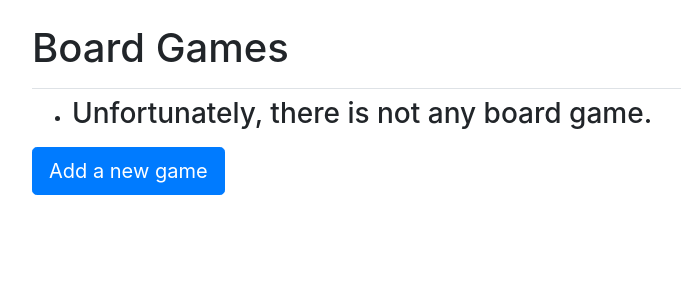
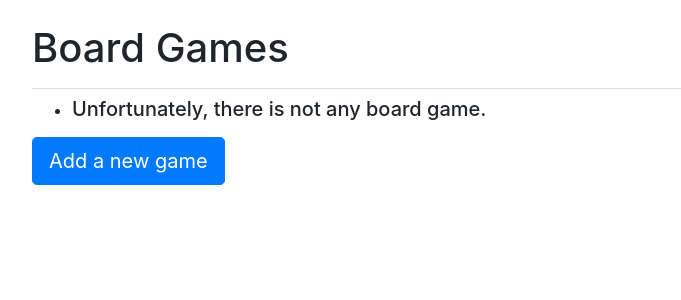
Before and after one commit to urasayanoglu/board_game_club, a Django app: page /games in a window 1280 px wide. Shown: the part 58-358 px from the top of the page, without its empty margins (53-734 px from the left). Run offline with Django 4.2, Linux system fonts and the light colour scheme; the visitor is signed in with stand-in values (Sample User, id 1); data that the repository does not hold is empty; some libraries are stand-ins or nearby versions.

Commit message:
Change Font Size of the Text

```diff
--- a/board_game_club_apps/templates/board_game_club_apps/game.html
+++ b/board_game_club_apps/templates/board_game_club_apps/game.html
@@ -8,7 +8,7 @@
   <h4>About:</h4>
   <ul>
     <div class="card mb-3">
-      <h4 class="card-header">
+      <h5 class="card-header">
         <p>Genre: {{ game.genre }}</p>
         <p>Year Published: {{ game.year_published}}</p>
         <p>Publisher: {{ game.publisher }}</p>
@@ -16,7 +16,7 @@
         <p>Minumum Age: {{ game.min_age }}</p>
         <p>Difficulty: {{ game.difficulty}}</p>
         <p>Description: {{ game.description }}</p>
-      </h4>
+      </h5>
     </div>
   </ul>
 {% endblock content %}
--- a/board_game_club_apps/templates/board_game_club_apps/games.html
+++ b/board_game_club_apps/templates/board_game_club_apps/games.html
@@ -7,11 +7,11 @@
 {% block content %}
   <ul>
     {% for game in games %}
-      <li><h3>
+      <li><h5>
         <a href="{% url 'board_game_club_apps:game' game.id %}">{{ game }}</a>
-      </h3></li>
+      </h5></li>
     {% empty %}
-      <li><h3>Unfortunately, there is not any board game.</h3></li>
+      <li><h5>Unfortunately, there is not any board game.</h5></li>
     {% endfor %}
   </ul>
 
--- a/board_game_club_apps/templates/board_game_club_apps/loanable_game.html
+++ b/board_game_club_apps/templates/board_game_club_apps/loanable_game.html
@@ -9,10 +9,10 @@
   <ul>
     {% for loan in loans %}
       <div class="card mb-3">
-        <h4 class="card-header">
+        <h5 class="card-header">
           Loan Date: {{ loan.loan_date|date:'d-m-Y D H:i'  }} <br>
           Return Date:
-        </h4>
+        </h5>
       </div>
     {% empty %}
       <li>There is not a loan for this game yet.</li>
--- a/board_game_club_apps/templates/board_game_club_apps/loanable_games.html
+++ b/board_game_club_apps/templates/board_game_club_apps/loanable_games.html
@@ -7,11 +7,11 @@
 {% block content %}
   <ul>
     {% for game in games %}
-      <li><h3>
+      <li><h5>
         <a href="{% url 'board_game_club_apps:game' game.id %}">{{ game }}</a>
-      </h3></li>
+      </h5></li>
     {% empty %}
-      <li><h3>Unfortunately, there is not any board game for loan.</h3></li>
+      <li><h5>Unfortunately, there is not any board game for loan.</h5></li>
     {% endfor %}
   </ul>
 
--- a/board_game_club_apps/templates/board_game_club_apps/my_loans.html
+++ b/board_game_club_apps/templates/board_game_club_apps/my_loans.html
@@ -8,14 +8,14 @@
   <ul>
     {% for loan in loans %}
       <div class="card mb-3">
-        <h4 class="card-header">
+        <h5 class="card-header">
           Game Loned: {{ loan.game_loaned }} <br>
           Loan Date: {{ loan.loan_date|date:'d-m-Y D H:i'  }} <br>
           Return Date:
-        </h4>
+        </h5>
       </div>
     {% empty %}
-      <li><h3>Unfortunately, there is not any loaned game.</h3></li>
+      <li><h5>Unfortunately, there is not any loaned game.</h5></li>
     {% endfor %}
   </ul>
 
```
